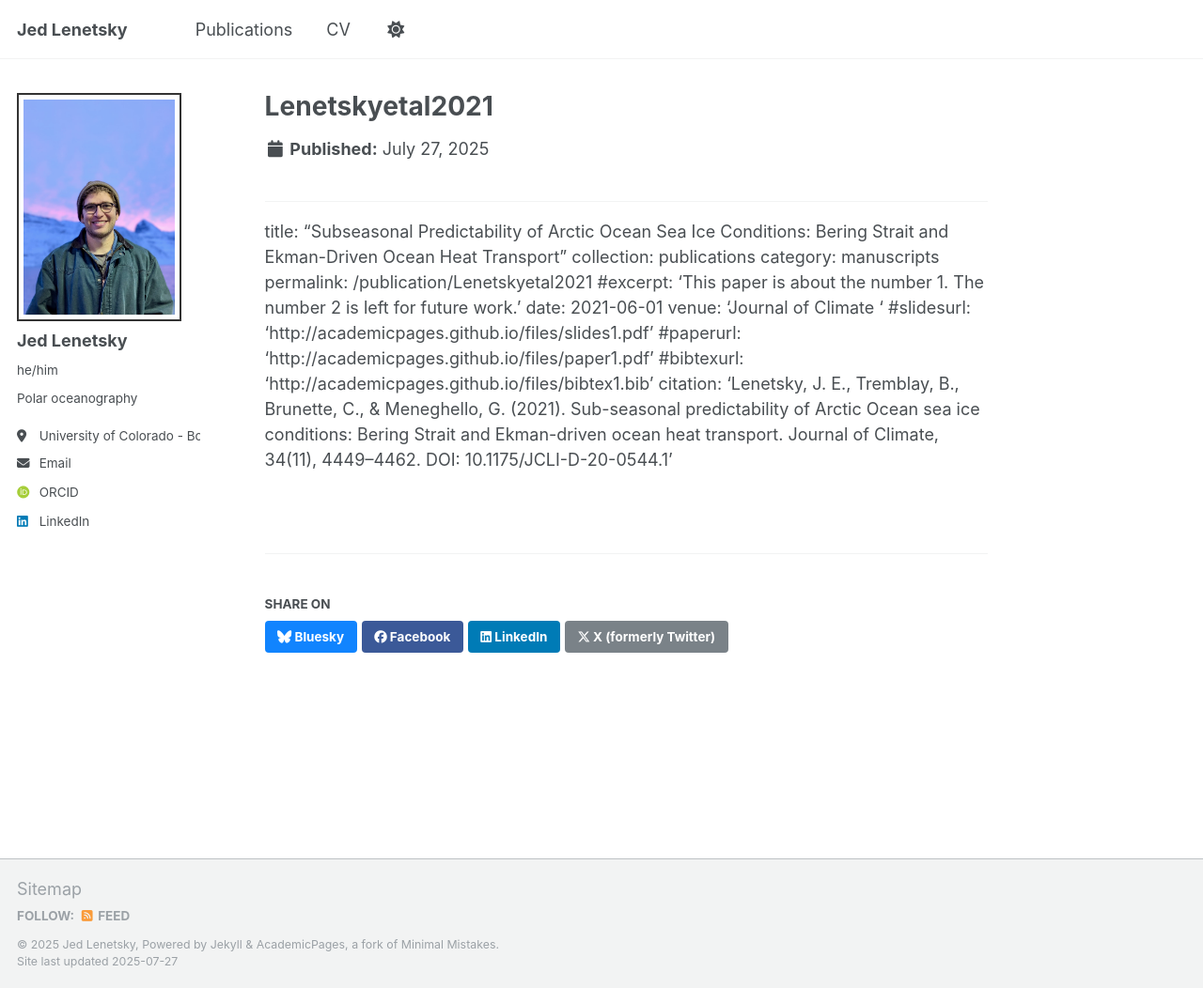
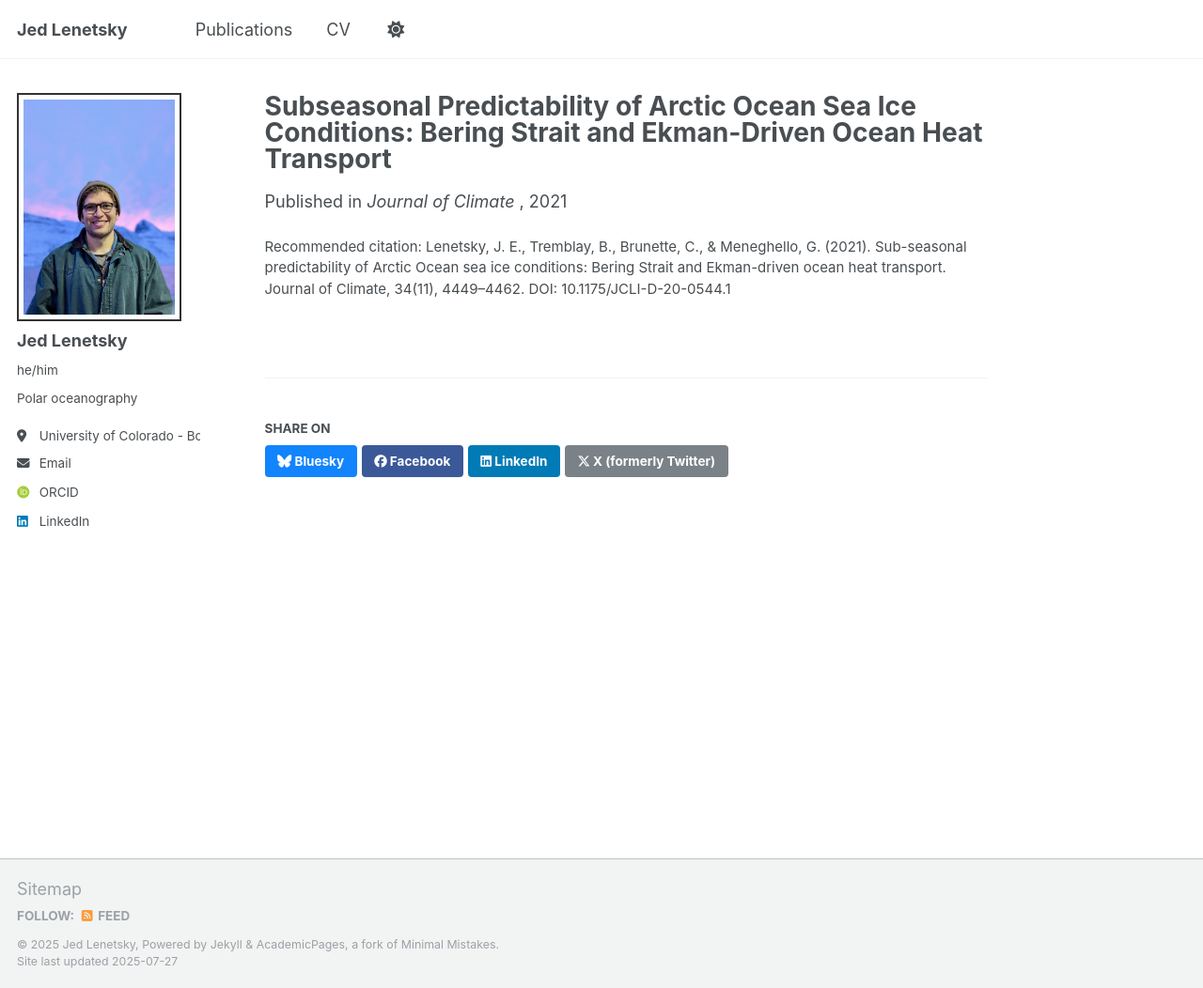
Before and after one commit to jedlenetsky/jedlenetsky.github.io, a Jekyll site: the page built from _publications/Lenetskyetal2021.md, in a window 1280 px wide and 1052 px high. Shown: the whole window at 94% size. Built offline with Jekyll 4.4.1, drawn with Linux system fonts in a browser that asks for light colours; some web fonts are replaced; a script that is not in the unit is left out; part of the change alters nothing that is shown.

Commit message:
Update Lenetskyetal2021.md

```diff
--- a/_publications/Lenetskyetal2021.md
+++ b/_publications/Lenetskyetal2021.md
@@ -10,6 +10,6 @@ venue: 'Journal of Climate '
 #paperurl: 'http://academicpages.github.io/files/paper1.pdf'
 #bibtexurl: 'http://academicpages.github.io/files/bibtex1.bib'
 citation: 'Lenetsky, J. E., Tremblay, B., Brunette, C., & Meneghello, G. (2021). Sub-seasonal predictability of Arctic Ocean sea ice conditions: Bering Strait and Ekman-driven ocean heat transport. Journal of Climate, 34(11), 4449–4462. DOI: 10.1175/JCLI-D-20-0544.1'
-<!-- ---
-The contents above will be part of a list of publications, if the user clicks the link for the publication than the contents of section will be rendered as a full page, allowing you to provide more information about the paper for the reader. When publications are displayed as a single page, the contents of the above "citation" field will automatically be included below this section in a smaller font.
- -->
+---
+
+<!-- The contents above will be part of a list of publications, if the user clicks the link for the publication than the contents of section will be rendered as a full page, allowing you to provide more information about the paper for the reader. When publications are displayed as a single page, the contents of the above "citation" field will automatically be included below this section in a smaller font. -->
```
